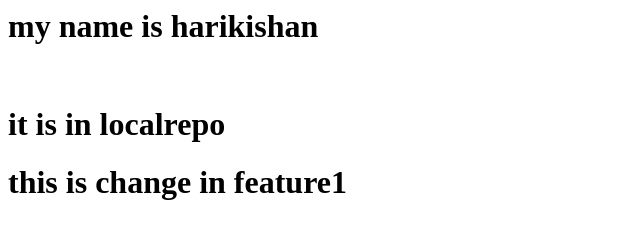
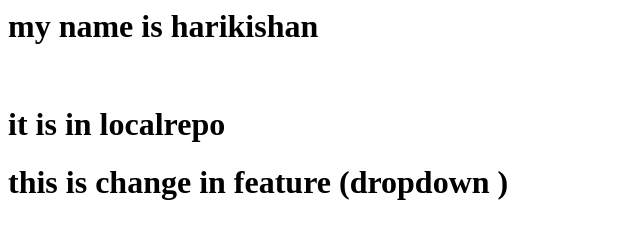
Before and after one commit to harikishan-45/GITDEMO1, a plain HTML site: page index.html in a window 1280 px wide. Shown: the whole page, without its empty margins (0-640 px from the left). Drawn offline with Linux system fonts and the light colour scheme.

Commit message:
dropdown

```diff
--- a/index.html
+++ b/index.html
@@ -3,7 +3,7 @@
     <br>
     <h1>it is in localrepo
 
-        <h1>this is change in feature1</h1>
+        <h1>this is change in feature (dropdown )</h1>
 
     </h1>
 </p>
```
